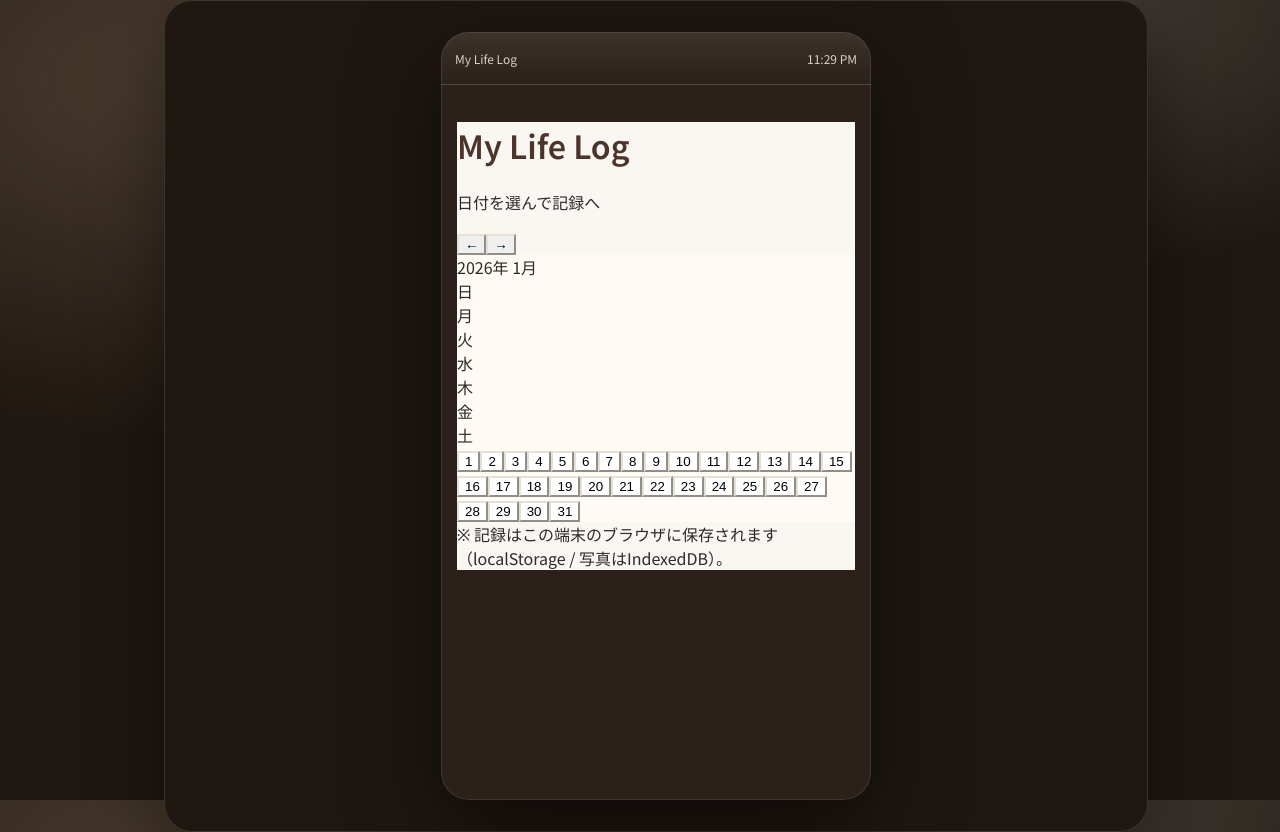
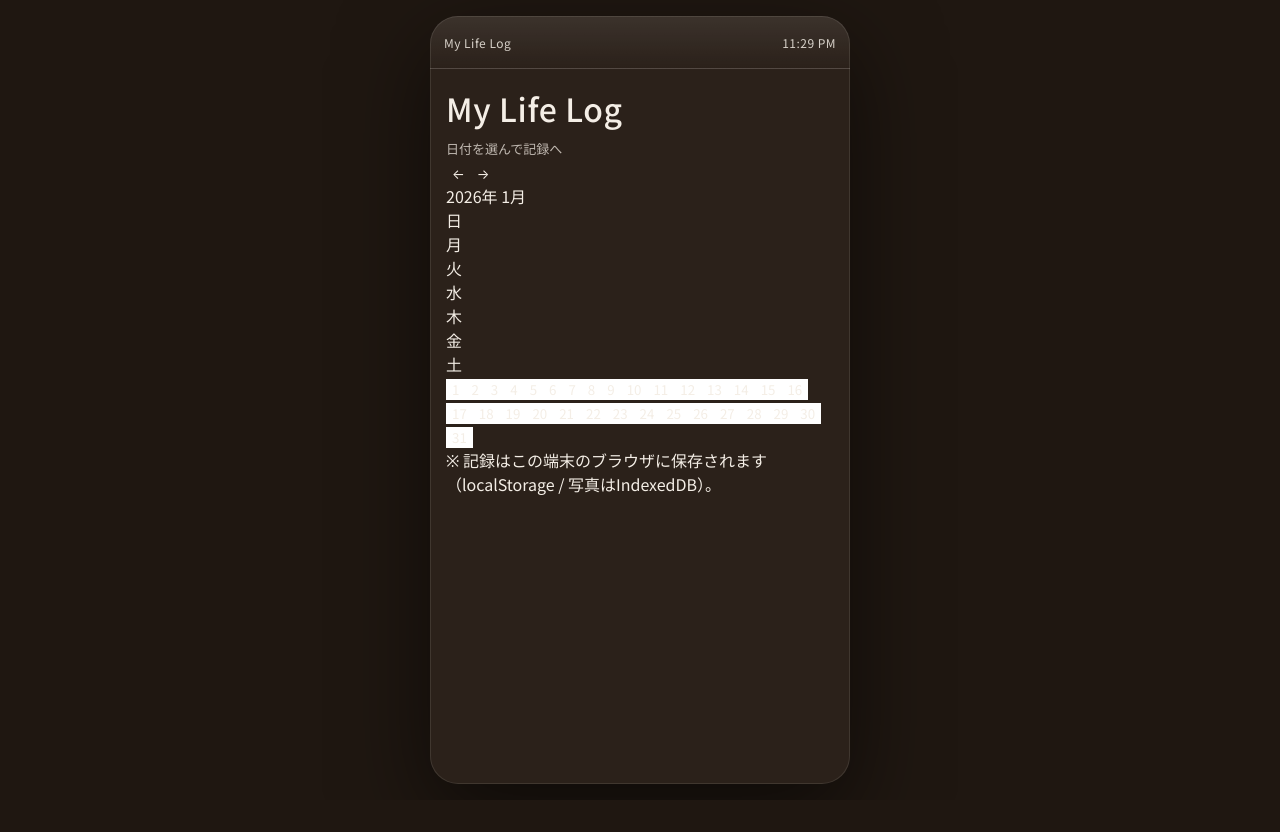
Before and after one commit to 223199/My-Life-Log2, a React (Vite) app: page /#/ in a window 1280 px wide. After the commit the page ends 800 px from the top, so only its background shows below. Built offline with nearby package versions, Linux system fonts and the light colour scheme.

Commit message:
Update styles.css

```diff
--- a/src/styles.css
+++ b/src/styles.css
@@ -1,166 +1,213 @@
-@tailwind base;
-@tailwind components;
-@tailwind utilities;
+/* ===============================
+   基本リセット・土台
+   =============================== */
 
-:root{
-  --bg:#faf7f2;
-  --surface:#fffaf3;
-  --text:#2b2b2b;
-  --primary:#4b342a;
-  --border:#e5dfd6;
+html, body {
+  height: 100%;
+  margin: 0;
+  padding: 0;
+  background: #1f1711; /* PC背景 */
+  font-family: "Noto Sans JP", system-ui, -apple-system, BlinkMacSystemFont, sans-serif;
 }
 
-body{
-  background:var(--bg);
-  color:var(--text);
-  font-family:"Noto Sans JP", system-ui, -apple-system, sans-serif;
-}
-
-/* ===== App Shell（スマホ縦長固定） ===== */
-body {
-  margin: 0;
-  background: radial-gradient(1200px 600px at 20% 10%, rgba(214,180,140,.25), transparent 60%),
-              radial-gradient(900px 500px at 80% 0%, rgba(244,238,230,.18), transparent 55%),
-              #1f1711;
-  min-height: 100vh;
-  display: grid;
-  place-items: center;
-}
-
-/* PCの中央にスマホ画面（アプリ本体） */
-.phoneFrame {
-  width: min(420px, 94vw);
-  height: min(860px, 94vh);
-  border-radius: 28px;
-  padding: 14px;
-  background: linear-gradient(180deg, rgba(255,255,255,.16), rgba(255,255,255,.06));
-  box-shadow:
-    0 30px 80px rgba(0,0,0,.45),
-    inset 0 0 0 1px rgba(255,255,255,.12);
-}
-
-.phoneScreen {
-  height: 100%;
-  border-radius: 20px;
-  overflow: hidden;
-  background: #2b211a; /* アプリの背景 */
-  color: #f4eee6;       /* 文字 */
-  box-shadow: inset 0 0 0 1px rgba(244,238,230,.10);
-}
-
-/* 画面上部の“ステータスバー風” */
-.statusBar {
-  display: flex;
-  justify-content: space-between;
-  align-items: center;
-  padding: 10px 14px;
-  font-size: 12px;
-  color: rgba(244,238,230,.80);
-  background: linear-gradient(180deg, rgba(255,255,255,.08), transparent);
-  border-bottom: 1px solid rgba(244,238,230,.10);
-}
-
-/* PC画面全体 */
-body, html, #root {
-  margin: 0;
+#root {
   height: 100%;
 }
 
-/* スマホ枠の外側 */
+/* ===============================
+   PC上の配置（中央寄せ）
+   =============================== */
+
 .phoneFrame {
-  min-height: 100vh;
-  display: flex;
-  justify-content: center;
-  align-items: center; /* ← これが超重要 */
-  background: #f5f1ea; /* ほんのり背景（好みでOK） */
-}
-
-/* スマホ本体 */
-.phoneScreen {
-  width: 390px;           /* iPhoneっぽい幅 */
-  height: 844px;          /* iPhoneっぽい高さ */
-  background: #fff;
-  border-radius: 24px;
-  box-shadow: 0 20px 60px rgba(0,0,0,0.25);
-  display: flex;
-  flex-direction: column;
-  overflow: hidden;
-}
-
-/* 擬似ステータスバー */
-.statusBar {
-  height: 48px;
-  background: #f9f7f3;
-  border-bottom: 1px solid #ddd;
-  padding: 0 16px;
-  display: flex;
-  justify-content: space-between;
-  align-items: center;
-  font-size: 13px;
-}
-
-/* ページ本体 */
-.page {
-  flex: 1;
-  overflow-y: auto;
-  padding: 16px;
-}
-
-/* ===== Full viewport centering ===== */
-html, body {
-  height: 100%;
-  margin: 0;
-}
-#root {
-  min-height: 100vh;
-}
-
-/* PC画面全体の中央に“スマホ”を置く */
-.phoneFrame {
-  min-height: 100vh;
-  width: 100%;
+  height: 100vh;
+  width: 100vw;
   display: grid;
   place-items: center;
   padding: 16px;
-  background: #1f1711; /* PC背景（好みで） */
+  box-sizing: border-box;
 }
 
-/* “スマホ本体”は高さも幅も最大限使う（ただし大きすぎないよう制限） */
+/* ===============================
+   スマホ画面本体
+   =============================== */
+
 .phoneScreen {
-  width: min(430px, 100%);
-  height: min(900px, 100vh - 32px);
+  width: min(420px, 100%);
+  height: 100%;
+  max-height: 900px;
+
   display: flex;
   flex-direction: column;
   overflow: hidden;
 
-  border-radius: 28px;
   background: #2b211a;
   color: #f4eee6;
 
+  border-radius: 28px;
   box-shadow:
     0 30px 90px rgba(0,0,0,.55),
     inset 0 0 0 1px rgba(244,238,230,.10);
 }
 
-/* 上のバー */
+/* ===============================
+   ステータスバー（上部固定）
+   =============================== */
+
 .statusBar {
   flex: 0 0 auto;
   height: 52px;
   padding: 0 14px;
+
   display: flex;
   align-items: center;
   justify-content: space-between;
 
-  background: linear-gradient(180deg, rgba(255,255,255,.08), transparent);
-  border-bottom: 1px solid rgba(244,238,230,.10);
+  background: linear-gradient(
+    180deg,
+    rgba(255,255,255,.08),
+    rgba(255,255,255,0)
+  );
+
+  border-bottom: 1px solid rgba(244,238,230,.12);
+  font-size: 12px;
+  letter-spacing: 0.04em;
   color: rgba(244,238,230,.85);
-  font-size: 12px;
 }
 
-/* ルーティングで切り替わる中身は、残り全部を占めてスクロール */
+/* ===============================
+   ページ領域（ここが重要）
+   =============================== */
+
 .page {
-  flex: 1 1 auto;
-  min-height: 0;      /* ←これがないと“広がらない/スクロールが変”になりがち */
+  flex: 1 1 auto;     /* ← 残り全部を使う */
+  min-height: 0;      /* ← これが無いと縦が壊れる */
   overflow-y: auto;
   padding: 16px;
+  box-sizing: border-box;
 }
+
+/* ===============================
+   共通UI
+   =============================== */
+
+h1, h2, h3 {
+  margin: 0 0 8px;
+  font-weight: 500;
+  letter-spacing: 0.02em;
+}
+
+p {
+  margin: 0;
+  font-size: 13px;
+  line-height: 1.6;
+  color: rgba(244,238,230,.75);
+}
+
+button {
+  font-family: inherit;
+  cursor: pointer;
+  border: none;
+  background: none;
+  color: inherit;
+}
+
+/* ===============================
+   カード
+   =============================== */
+
+.card {
+  background: rgba(255,255,255,.04);
+  border: 1px solid rgba(244,238,230,.10);
+  border-radius: 16px;
+  padding: 14px;
+  margin-bottom: 12px;
+}
+
+/* ===============================
+   入力系
+   =============================== */
+
+input, textarea {
+  width: 100%;
+  box-sizing: border-box;
+
+  background: rgba(0,0,0,.25);
+  border: 1px solid rgba(244,238,230,.18);
+  border-radius: 12px;
+
+  padding: 10px 12px;
+  font-size: 14px;
+  color: #f4eee6;
+
+  outline: none;
+}
+
+input::placeholder,
+textarea::placeholder {
+  color: rgba(244,238,230,.4);
+}
+
+input:focus,
+textarea:focus {
+  border-color: rgba(244,238,230,.45);
+}
+
+/* ===============================
+   ボタン
+   =============================== */
+
+.btn {
+  display: inline-flex;
+  align-items: center;
+  justify-content: center;
+
+  padding: 10px 14px;
+  border-radius: 999px;
+  font-size: 13px;
+  letter-spacing: .04em;
+
+  background: rgba(244,238,230,.12);
+  color: #f4eee6;
+}
+
+.btn.primary {
+  background: #6b4e3d;
+}
+
+.btn.primary:hover {
+  background: #7a5a47;
+}
+
+/* ===============================
+   カレンダー用（例）
+   =============================== */
+
+.calendarCell {
+  text-align: center;
+  font-size: 12px;
+  color: rgba(244,238,230,.7);
+}
+
+.calendarCell .date {
+  font-size: 14px;
+  font-weight: 500;
+  color: #f4eee6;
+}
+
+.calendarCell .sub {
+  font-size: 10px;
+  opacity: .8;
+}
+
+/* ===============================
+   スクロールバー（控えめ）
+   =============================== */
+
+.page::-webkit-scrollbar {
+  width: 6px;
+}
+
+.page::-webkit-scrollbar-thumb {
+  background: rgba(244,238,230,.25);
+  border-radius: 999px;
+}
```
